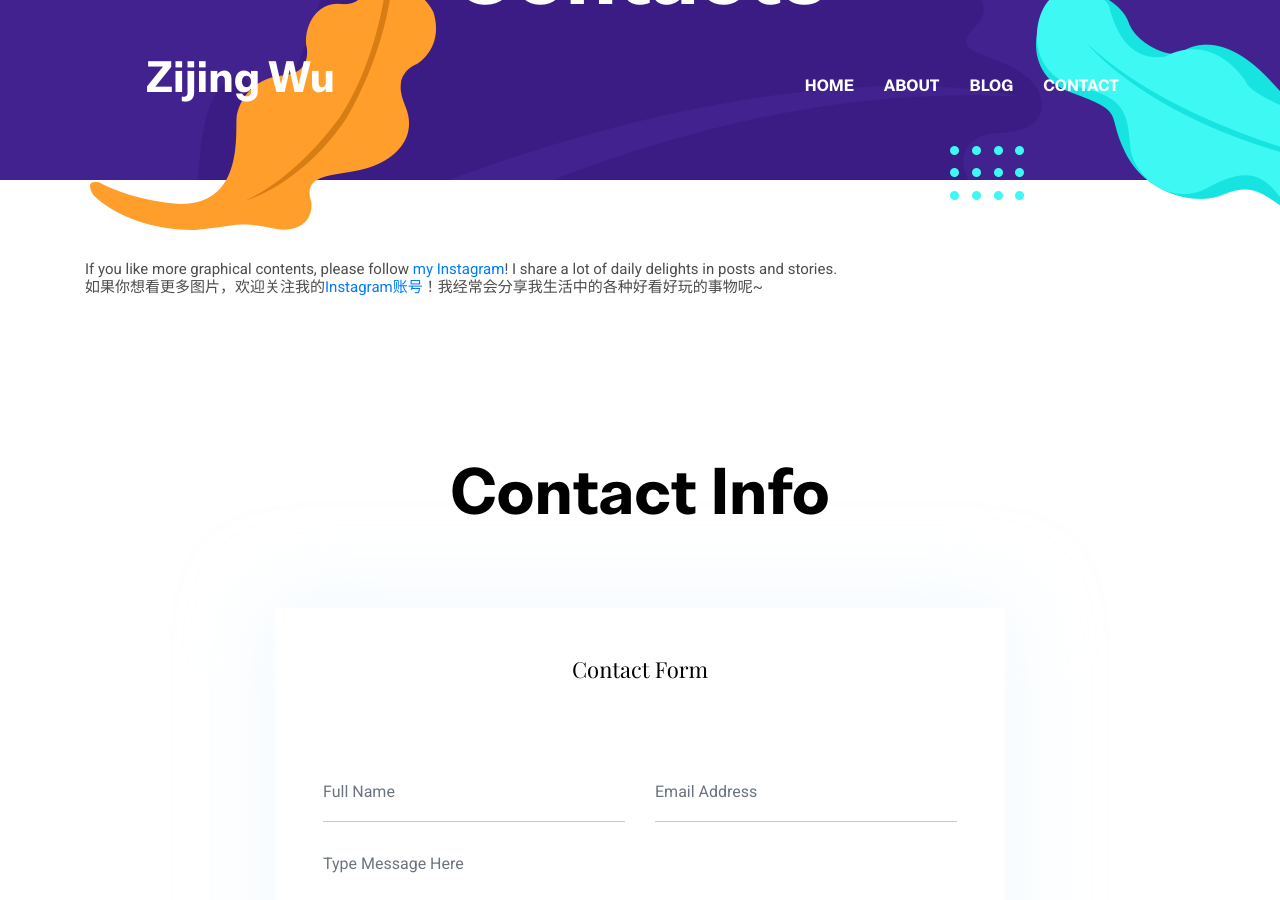
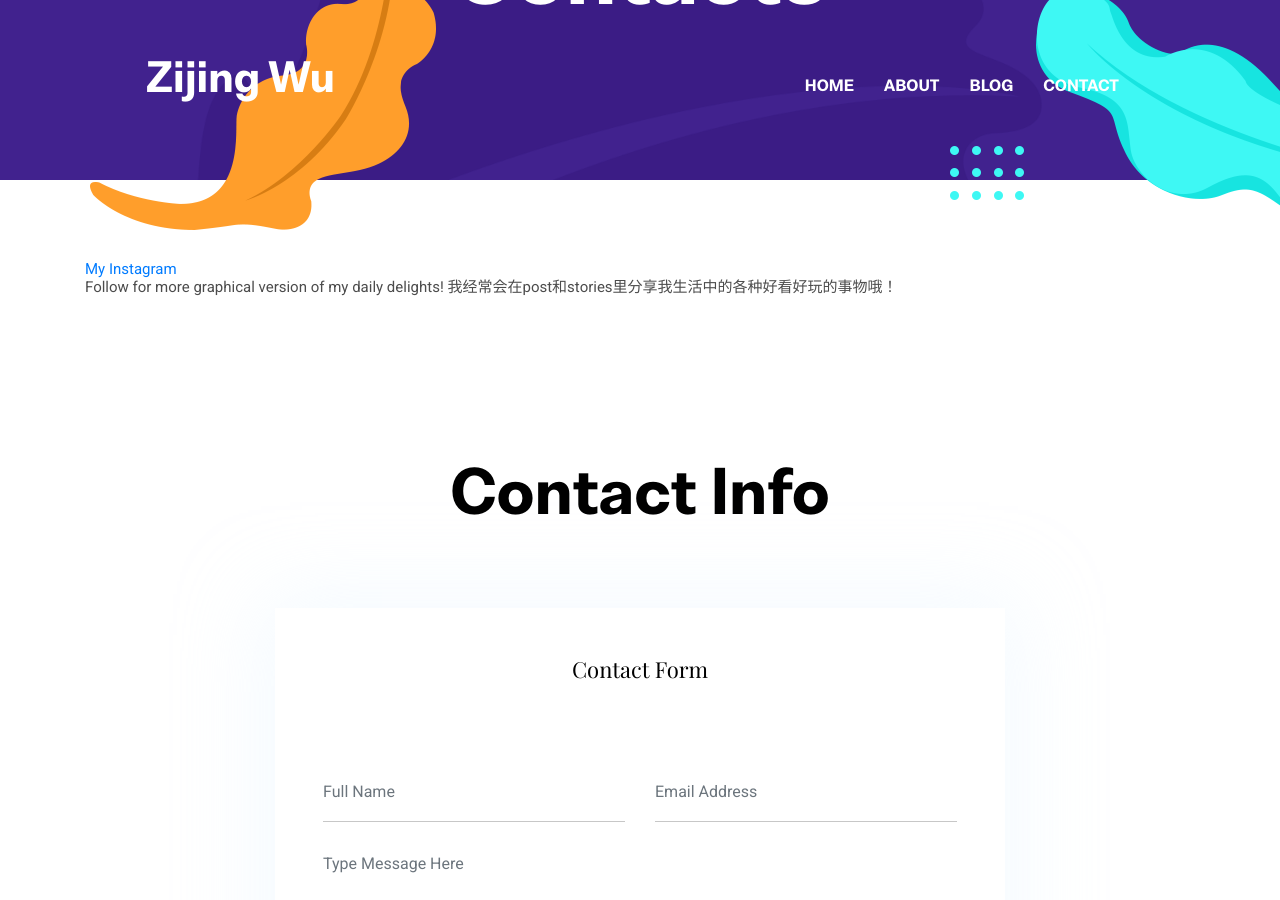
Before and after one commit to zijing-wu/zijing-wu.github.io, a Jekyll site: the page built from _pages/contact.html, in a window 1280 px wide and 900 px high, scrolled down 324 px. Built offline with Jekyll 4.4.1, drawn with Linux system fonts in a browser that asks for light colours.

Commit message:
Update contact.html
More precise wording

```diff
--- a/_pages/contact.html
+++ b/_pages/contact.html
@@ -8,9 +8,8 @@ title: Contacts
     <div class="row">
       <div class="col-lg-12">
         <div class="content">
-        	If you like more graphical contents, please follow <a href="https://www.instagram.com/zjwiiiii/">my Instagram</a>! I share a lot of daily delights in posts and stories. <br>
-
-			如果你想看更多图片，欢迎关注我的<a href="https://www.instagram.com/zjwiiiii/">Instagram账号</a>！我经常会分享我生活中的各种好看好玩的事物呢~
+        	<a href="https://www.instagram.com/zjwiiiii/">My Instagram</a><br>
+        	Follow for more graphical version of my daily delights! 我经常会在post和stories里分享我生活中的各种好看好玩的事物哦！
         </div>
       </div>
     </div>
```
